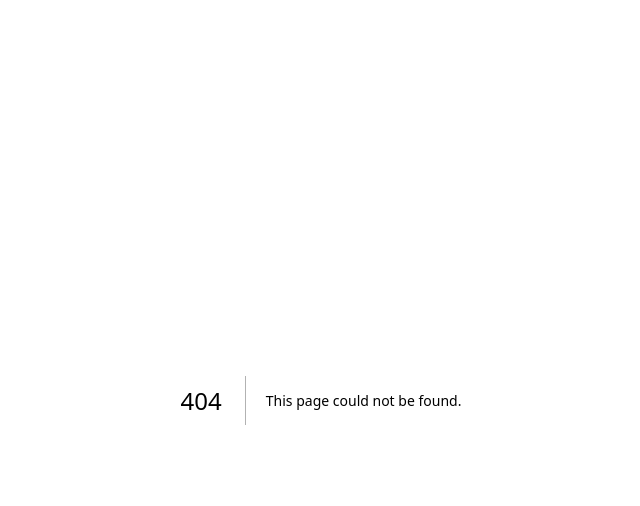
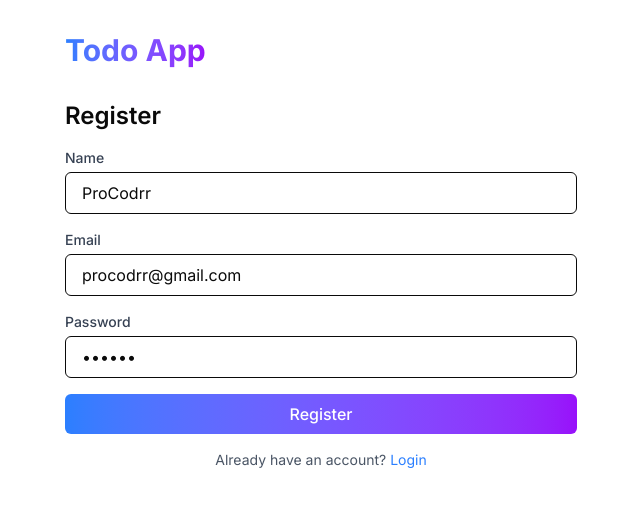
Before and after one commit to AyyanNadeem01/next-js-learning, a Next.js app in the folder backend-start/: page /register in a window 1280 px wide. Before the commit this address had no page. Shown: the top 506 px of the page, without its empty margins (319-959 px from the left). Built offline with nearby package versions, Linux system fonts and the light colour scheme.

Commit message:
register user implemented

```diff
--- /dev/null
+++ b/backend-start/app/api/register/route.js
@@ -0,0 +1,30 @@
+import { connectDB } from "@/lib/connectDB";
+import User from "@/models/userModel";
+
+export async function POST(request) {
+  await connectDB();
+  const user = await request.json();
+  try {
+    const newUser = await User.create(user);
+    return Response.json(newUser, {
+      status: 201,
+    });
+  } catch (err) {
+    console.log(err);
+    if (err.code === 11000) {
+      return Response.json(
+        { error: "Email already exists" },
+        {
+          status: 409,
+        }
+      );
+    } else {
+      return Response.json(
+        { error: "Something went wrong" },
+        {
+          status: 500,
+        }
+      );
+    }
+  }
+}
--- /dev/null
+++ b/backend-start/app/login/page.js
@@ -0,0 +1,68 @@
+"use client";
+
+import { useState } from "react";
+import { useRouter } from "next/navigation";
+import Link from "next/link";
+
+export default function LoginPage() {
+  const router = useRouter();
+  const [email, setEmail] = useState("procodrr@gmail.com");
+  const [password, setPassword] = useState("123456");
+
+  const handleLogin = async (e) => {
+    e.preventDefault();
+    console.log("Logging in:", { email, password });
+    router.push("/dashboard");
+  };
+
+  return (
+    <div className="min-h-screen flex flex-col items-center py-8 px-4 sm:px-6">
+      <div className="w-full max-w-lg">
+        <header className="mb-8 flex justify-between items-center">
+          <h1 className="text-3xl font-bold bg-clip-text text-transparent bg-gradient-to-r from-blue-500 to-purple-600">
+            Todo App
+          </h1>
+        </header>
+        <h2 className="text-2xl font-semibold mb-4">Login</h2>
+        <form onSubmit={handleLogin} className="space-y-4">
+          <div>
+            <label className="block text-sm font-medium text-gray-700 dark:text-gray-300">
+              Email
+            </label>
+            <input
+              type="email"
+              className="mt-1 w-full px-4 py-2 border rounded-md bg-white dark:bg-gray-900 dark:text-white"
+              value={email}
+              onChange={(e) => setEmail(e.target.value)}
+              required
+            />
+          </div>
+          <div>
+            <label className="block text-sm font-medium text-gray-700 dark:text-gray-300">
+              Password
+            </label>
+            <input
+              type="password"
+              className="mt-1 w-full px-4 py-2 border rounded-md bg-white dark:bg-gray-900 dark:text-white"
+              value={password}
+              onChange={(e) => setPassword(e.target.value)}
+              required
+            />
+          </div>
+          <button
+            type="submit"
+            className="w-full bg-gradient-to-r from-blue-500 to-purple-600 text-white py-2 rounded-md font-medium hover:opacity-90"
+          >
+            Login
+          </button>
+        </form>
+        <p className="mt-4 text-center text-sm text-gray-600 dark:text-gray-400">
+          Don’t have an account?{" "}
+          <Link href="/register" className="text-blue-500 hover:underline">
+            Register
+          </Link>
+        </p>
+      </div>
+    </div>
+  );
+}
--- a/backend-start/app/page.js
+++ b/backend-start/app/page.js
@@ -94,14 +94,14 @@ export default function Home() {
     fetchTodos()
   },[])
   const fetchTodos=async()=>{
-    const response=await fetch("/todos")
+    const response=await fetch("/api/todos")
     const todosData=await response.json()
     setTodos(todosData)
   }
 
   // Add new todo
   const addTodo = async (text) => {
-    const response = await fetch("/todos",{
+    const response = await fetch("/api/todos",{
       method:"POST",
       body:JSON.stringify({text})
     })
@@ -111,7 +111,7 @@ export default function Home() {
 
   // Delete todo
   const deleteTodo = async(id) => {
-      const response=await fetch(`/todos/${id}`,{
+      const response=await fetch(`/api/todos/${id}`,{
       method:"DELETE",
     })
     if(response.status===200){
@@ -123,7 +123,7 @@ export default function Home() {
 
       const todo=todos.find((todo) =>
         todo.id === id);
-      const response=await fetch(`/todos/${id}`,{
+      const response=await fetch(`/api/todos/${id}`,{
         method:"PUT",
         body:JSON.stringify({completed:!todo.completed}),
       })
@@ -136,7 +136,7 @@ export default function Home() {
   const updateTodo =async (id, newText) => {
 
 
-      const response=await fetch(`/todos/${id}`,{
+      const response=await fetch(`/api/todos/${id}`,{
         method:"PUT",
         body:JSON.stringify({text:newText}),
       })
--- /dev/null
+++ b/backend-start/app/register/page.js
@@ -0,0 +1,88 @@
+"use client";
+
+import { useState } from "react";
+import { useRouter } from "next/navigation";
+import Link from "next/link";
+
+export default function RegisterPage() {
+  const router = useRouter();
+  const [name, setName] = useState("ProCodrr");
+  const [email, setEmail] = useState("procodrr@gmail.com");
+  const [password, setPassword] = useState("123456");
+
+  const handleRegister = async (e) => {
+    e.preventDefault();
+    const response = await fetch("/api/register", {
+      method: "POST",
+      body: JSON.stringify({ name, email, password }),
+    });
+    const data = await response.json();
+    console.log(data);
+    if (!data.error) {
+      return router.push("/login");
+    }
+  };
+
+  return (
+    <div className="min-h-screen flex flex-col items-center py-8 px-4 sm:px-6">
+      <div className="w-full max-w-lg">
+        <header className="mb-8 flex justify-between items-center">
+          <h1 className="text-3xl font-bold bg-clip-text text-transparent bg-gradient-to-r from-blue-500 to-purple-600">
+            Todo App
+          </h1>
+        </header>
+        <h2 className="text-2xl font-semibold mb-4">Register</h2>
+        <form onSubmit={handleRegister} className="space-y-4">
+          <div>
+            <label className="block text-sm font-medium text-gray-700 dark:text-gray-300">
+              Name
+            </label>
+            <input
+              type="text"
+              className="mt-1 w-full px-4 py-2 border rounded-md bg-white dark:bg-gray-900 dark:text-white"
+              value={name}
+              onChange={(e) => setName(e.target.value)}
+              required
+            />
+          </div>
+          <div>
+            <label className="block text-sm font-medium text-gray-700 dark:text-gray-300">
+              Email
+            </label>
+            <input
+              type="email"
+              className="mt-1 w-full px-4 py-2 border rounded-md bg-white dark:bg-gray-900 dark:text-white"
+              value={email}
+              onChange={(e) => setEmail(e.target.value)}
+              required
+            />
+          </div>
+          <div>
+            <label className="block text-sm font-medium text-gray-700 dark:text-gray-300">
+              Password
+            </label>
+            <input
+              type="password"
+              className="mt-1 w-full px-4 py-2 border rounded-md bg-white dark:bg-gray-900 dark:text-white"
+              value={password}
+              onChange={(e) => setPassword(e.target.value)}
+              required
+            />
+          </div>
+          <button
+            type="submit"
+            className="w-full bg-gradient-to-r from-blue-500 to-purple-600 text-white py-2 rounded-md font-medium hover:opacity-90"
+          >
+            Register
+          </button>
+        </form>
+        <p className="mt-4 text-center text-sm text-gray-600 dark:text-gray-400">
+          Already have an account?{" "}
+          <Link href="/login" className="text-blue-500 hover:underline">
+            Login
+          </Link>
+        </p>
+      </div>
+    </div>
+  );
+}
--- /dev/null
+++ b/backend-start/models/userModel.js
@@ -0,0 +1,21 @@
+import mongoose from "mongoose";
+
+const User =
+  mongoose.models.User ||
+  mongoose.model("User", {
+    name: {
+      type: String,
+      required: true,
+    },
+    email: {
+      type: String,
+      required: true,
+      unique: true,
+    },
+    password: {
+      type: String,
+      required: true,
+    },
+  });
+
+export default User;
```
Also changed, not shown: backend-start/app/api/todos/[id]/route.js (renamed from backend-start/app/todos/[id]/route.js), backend-start/app/api/todos/route.js (renamed from backend-start/app/todos/route.js).
